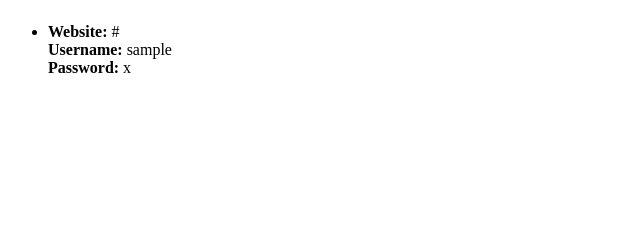
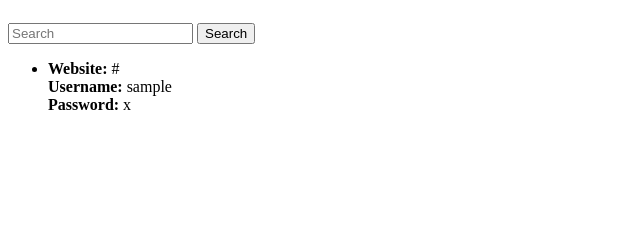
Before and after one commit to nicsaw/awesome-pot, a Python web app: template honeypot-web/templates/search.html in a window 1280 px wide. Shown: the part 111-351 px from the top of the page, without its empty margins (0-640 px from the left). Run offline with Jinja, Linux system fonts and the light colour scheme; the template is opened without the code that fills it: most values are stand-ins (such as "Sample title", 1, 10 or a date in 2020).

Commit message:
Add search bar

```diff
--- a/honeypot-web/templates/search.html
+++ b/honeypot-web/templates/search.html
@@ -6,6 +6,11 @@
 
 {% block body %}
 <h1>Search Results for: {{ query }}</h1>
+
+<form action="{{ url_for('search') }}" method="GET">
+    <input type="search" name="q" placeholder="Search" value="{{ query }}">
+    <button type="submit">Search</button>
+</form>
 
 <ul>
     {% for result in results %}
```
